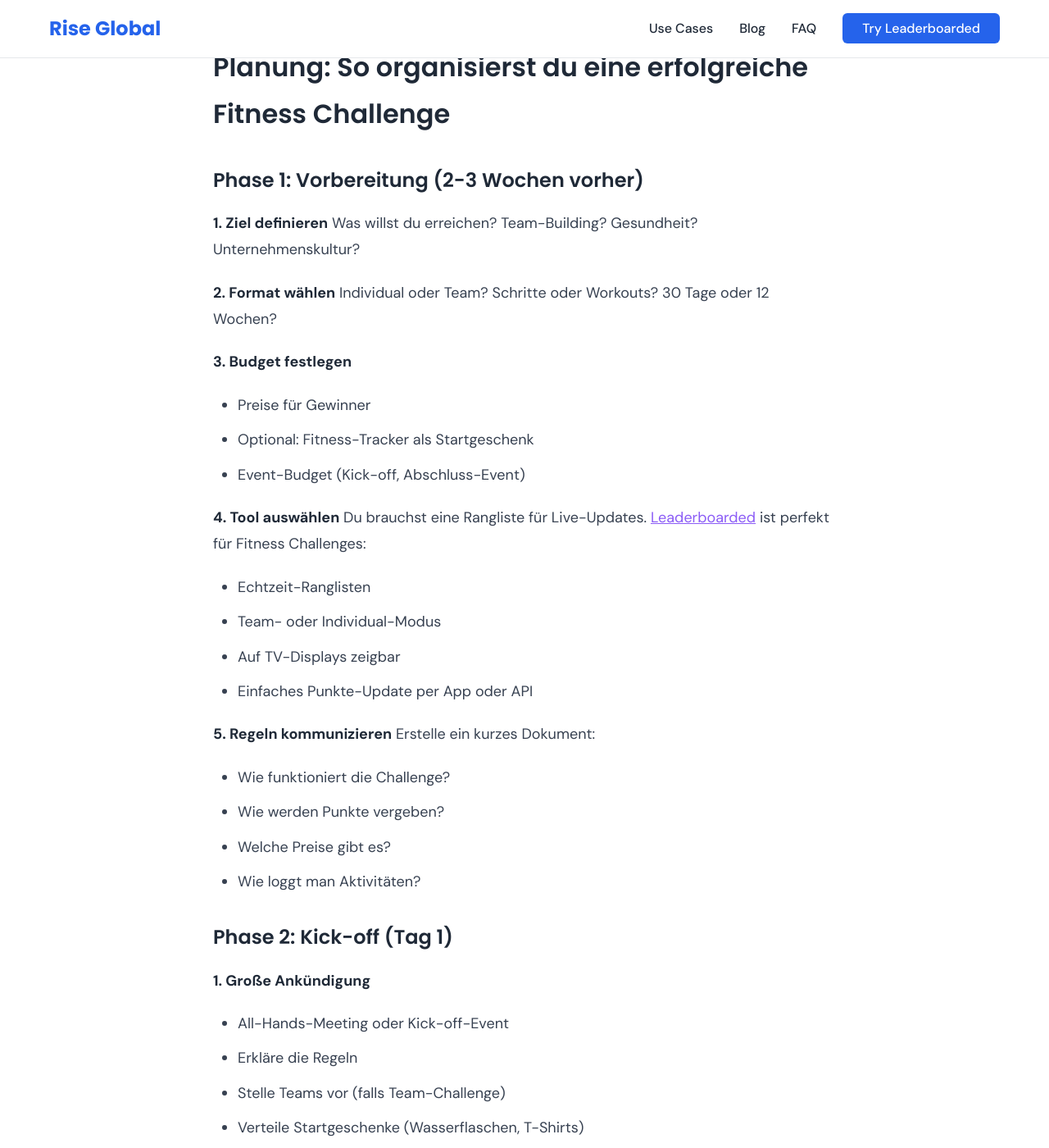
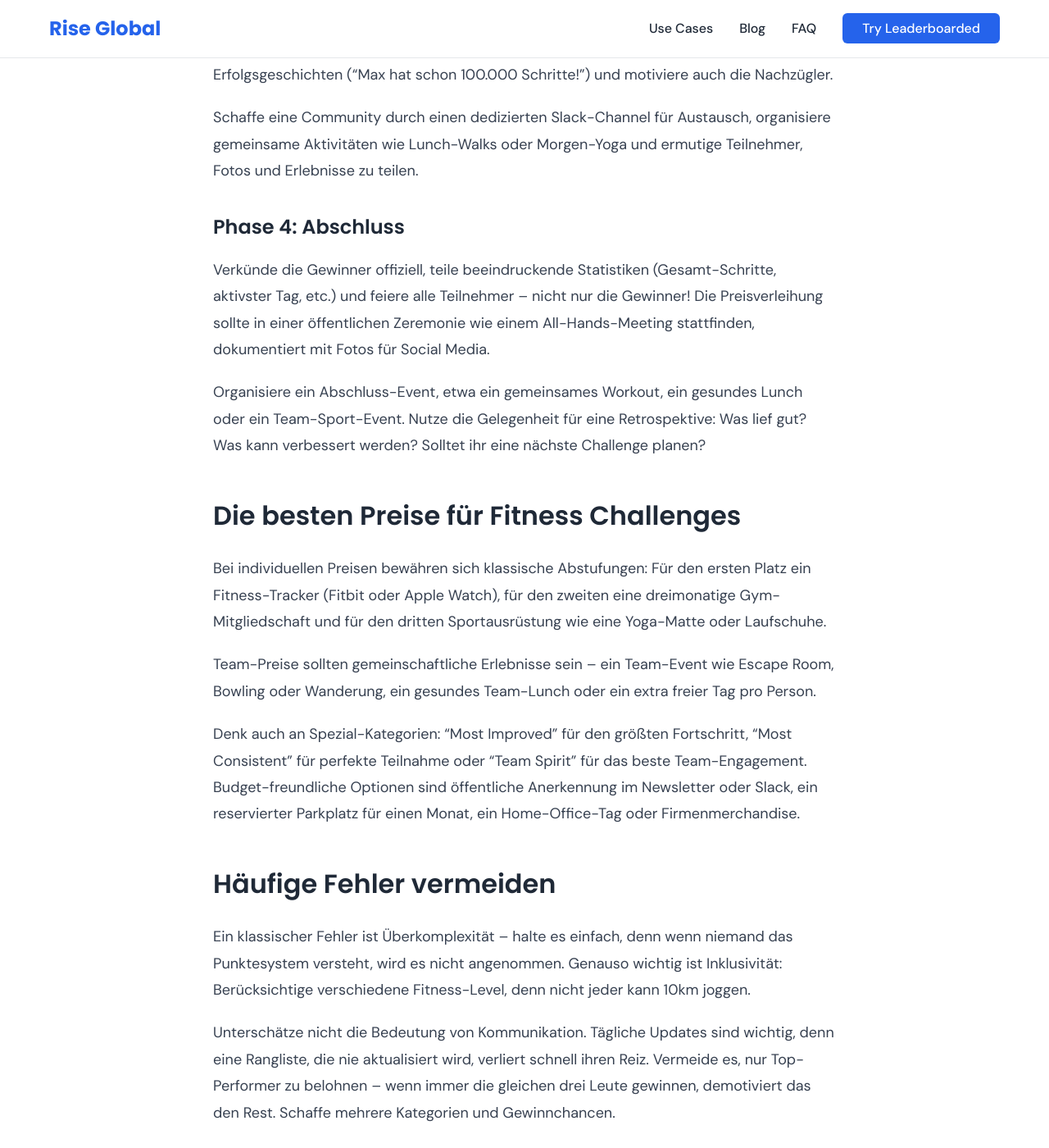
Before and after one commit to caspii/rise.global, a Jekyll site: the page built from _posts/2025-11-15-fitness-challenge-unternehmen.md, in a window 1280 px wide and 1400 px high, scrolled down 5552 px. Shown: the whole window at 82% size. Built offline with Jekyll 4.4.1, drawn with Linux system fonts in a browser that asks for light colours; comment, search, counter and statistics services are not loaded; some of the changed text lies outside the part shown.

```diff
--- a/_posts/2025-11-15-fitness-challenge-unternehmen.md
+++ b/_posts/2025-11-15-fitness-challenge-unternehmen.md
@@ -14,13 +14,10 @@ Eine Fitness Challenge im Unternehmen ist mehr als nur ein Health-Trend – es i
 
 Bürojobs bedeuten oft: 8 Stunden sitzen, wenig Bewegung, steigendes Stresslevel. Eine Fitness Challenge ändert das – und bringt gleichzeitig dein Team zusammen.
 
-**Die Vorteile auf einen Blick:**
-- ✅ Verbessert Gesundheit und Fitness der Mitarbeiter
-- ✅ Reduziert Krankheitstage (bis zu 25%)
-- ✅ Steigert Produktivität und Konzentration
-- ✅ Fördert Teamzusammenhalt und Unternehmenskultur
-- ✅ Zeigt Wertschätzung für Mitarbeiter
-- ✅ Macht Spaß und schafft gemeinsame Erlebnisse
+Die Vorteile sind überzeugend: Eine gut durchgeführte Fitness Challenge verbessert nicht nur die Gesundheit und Fitness der Mitarbeiter, sondern kann auch Krankheitstage um bis zu 25% reduzieren. Gleichzeitig steigert sie Produktivität und Konzentration, fördert den Teamzusammenhalt und zeigt echte Wertschätzung für deine Mitarbeiter – während sie gleichzeitig Spaß macht und gemeinsame Erlebnisse schafft.
+
+![Team bei gemeinsamer Fitness-Aktivität im Büro](/assets/images/fitness-challenge-team.png)
+*Gemeinsame Fitness-Aktivitäten stärken den Teamzusammenhalt und machen Spaß*
 
 ## Die besten Fitness Challenge Ideen
 
@@ -32,21 +29,11 @@ Bürojobs bedeuten oft: 8 Stunden sitzen, wenig Bewegung, steigendes Stresslevel
 **Warum es funktioniert:**
 Jeder kann mitmachen – egal ob Fitness-Profi oder Anfänger. Schritte sammelt man automatisch im Alltag (Treppen statt Aufzug, Spaziergang in der Mittagspause).
 
-**Varianten:**
-- **Individual:** Jeder gegen jeden
-- **Teams:** Sales vs. Marketing vs. Engineering
-- **Gemeinsames Ziel:** "Als Firma schaffen wir 10 Millionen Schritte"
-- **Virtuelle Reise:** "Von Berlin nach München zu Fuß"
+Du kannst die Challenge individuell gestalten (jeder gegen jeden), als Teamwettbewerb (Sales vs. Marketing vs. Engineering), mit einem gemeinsamen Firmenziel ("Als Firma schaffen wir 10 Millionen Schritte") oder als virtuelle Reise ("Von Berlin nach München zu Fuß").
 
-**Setup:**
-- Fitness-Tracker (Fitbit, Apple Watch, Google Fit) oder Smartphone
-- Rangliste für tägliche/wöchentliche Updates
-- Finale Auswertung nach 30 Tagen
+Für das Setup brauchst du Fitness-Tracker wie Fitbit, Apple Watch oder Google Fit – alternativ funktioniert auch ein Smartphone. Wichtig ist eine Rangliste für tägliche oder wöchentliche Updates und eine finale Auswertung nach 30 Tagen.
 
-**Best Practice:**
-- Zeige die Rangliste auf einem TV im Büro
-- Tägliche Updates in Slack mit Top 3
-- Feiere Meilensteine (1 Million Schritte erreicht!)
+Um die Motivation hochzuhalten, solltest du die Rangliste gut sichtbar auf einem TV im Büro zeigen, tägliche Updates in Slack mit den Top 3 teilen und Meilensteine feiern (z.B. "1 Million Schritte erreicht!").
 
 ### 2. Workout-Challenge: Intensität steigern
 
@@ -62,36 +49,18 @@ Mitarbeiter loggen ihre Workouts (Joggen, Gym, Yoga, Schwimmen, Radfahren). Jede
 **Warum es funktioniert:**
 Vielfalt macht es inklusiv. Nicht jeder joggt gern, aber jeder kann seine Lieblingssportart wählen.
 
-**Setup:**
-- Selbst-Logging per Form oder App
-- Wöchentliche Rangliste
-- Optional: Strava/Garmin-Integration
+Das Setup ist flexibel: Nutze Selbst-Logging per Form oder App, erstelle eine wöchentliche Rangliste und integriere optional Strava oder Garmin für automatisches Tracking.
 
-**Best Practice:**
-- Berücksichtige verschiedene Fitness-Level
-- Setze ein Mindest-Ziel (z.B. 3x pro Woche aktiv)
-- Feiere nicht nur Gewinner, sondern auch "Most Improved"
+Wichtig ist, verschiedene Fitness-Level zu berücksichtigen und ein erreichbares Mindest-Ziel zu setzen (z.B. 3x pro Woche aktiv). Feiere nicht nur die Gewinner, sondern auch die "Most Improved"-Teilnehmer, die den größten Fortschritt gemacht haben.
 
 ### 3. Team-Building Fitness Challenge
 
 **Das Konzept:**
 Bilde gemischte Teams (verschiedene Abteilungen) mit 4-5 Leuten. Teams treten in verschiedenen Disziplinen gegeneinander an.
 
-**Mögliche Disziplinen:**
-- Gesamt-Schritte als Team
-- Team-Plank-Challenge (wer hält am längsten?)
-- Team-Lauf (Staffellauf oder virtuell)
-- Team-Yoga-Session
-- Gemeinsames Workout-Ziel
+Mögliche Disziplinen sind Gesamt-Schritte als Team, Team-Plank-Challenges (wer hält am längsten?), Team-Läufe (Staffellauf oder virtuell), Team-Yoga-Sessions oder gemeinsame Workout-Ziele.
 
-**Warum es funktioniert:**
-Teamwettbewerbe schweißen zusammen. Kollegen aus verschiedenen Abteilungen lernen sich kennen.
-
-**Setup:**
-- Lose ziehen für Team-Zusammensetzung
-- Wöchentliche Team-Challenges
-- Punkte-Rangliste für Teams
-- Finale Team-Event (gemeinsames Workout oder Sportturnier)
+Der große Vorteil: Teamwettbewerbe schweißen zusammen und Kollegen aus verschiedenen Abteilungen lernen sich kennen. Ziehe zu Beginn Lose für die Team-Zusammensetzung, plane wöchentliche Team-Challenges ein und führe eine Punkte-Rangliste für Teams. Am Ende steht ein finales Team-Event wie ein gemeinsames Workout oder Sportturnier.
 
 ### 4. Hydration Challenge: Wasser-trinken-Wettbewerb
 
@@ -101,14 +70,9 @@ Mitarbeiter tracken ihre tägliche Wasseraufnahme. Ziel: 2-3 Liter pro Tag für
 **Warum es funktioniert:**
 Einfach umzusetzen, jeder kann mitmachen, direkte gesundheitliche Vorteile (bessere Konzentration, weniger Müdigkeit).
 
-**Setup:**
-- Branded Wasserflaschen als Startgeschenk
-- Tägliches Logging (Slack-Bot oder Form)
-- Rangliste der konsistentesten Teilnehmer
+Das Setup ist einfach: Verteile branded Wasserflaschen als Startgeschenk, implementiere tägliches Logging per Slack-Bot oder Form und erstelle eine Rangliste der konsistentesten Teilnehmer.
 
-**Gamification-Twist:**
-- "7-Tage-Streak" Badge für 7 Tage in Folge
-- Team-Ziel: "Als Firma trinken wir 5.000 Liter"
+Ein Gamification-Twist erhöht die Motivation: Vergib "7-Tage-Streak" Badges für sieben aufeinanderfolgende Tage oder setze ein Team-Ziel wie "Als Firma trinken wir 5.000 Liter".
 
 ### 5. Mobility & Stretch Challenge
 
@@ -118,183 +82,73 @@ Tägliche 10-minütige Mobility- oder Stretching-Sessions. Perfekt für Büro-Mi
 **Warum es funktioniert:**
 Kurze Sessions passen in den Arbeitsalltag. Direkte Erleichterung bei Nacken- und Rückenschmerzen.
 
-**Setup:**
-- Tägliche Video-Anleitung (YouTube oder intern)
-- Gruppen-Sessions vor Arbeitsbeginn oder in der Mittagspause
-- Anwesenheits-Tracking für Rangliste
+Für das Setup empfehlen sich tägliche Video-Anleitungen (YouTube oder intern), Gruppen-Sessions vor Arbeitsbeginn oder in der Mittagspause und Anwesenheits-Tracking für die Rangliste.
 
-**Best Practice:**
-- Biete verschiedene Schwierigkeitsgrade
-- Lade einen Physiotherapeuten ein für Kick-off
-- Mache es social: gemeinsame Sessions statt solo
+Besonders wichtig: Biete verschiedene Schwierigkeitsgrade an, lade einen Physiotherapeuten zum Kick-off ein und mache es social – gemeinsame Sessions funktionieren besser als solo Übungen.
 
 ### 6. Aktiv-Pausen Challenge
 
 **Das Konzept:**
 Jede Stunde eine 2-3 minütige Bewegungspause. Punkte gibt's für Konsistenz.
 
-**Aktivitäten:**
-- 20 Liegestütze
-- 1 Minute Plank
-- Treppen hoch/runter
-- Kurzer Spaziergang um den Block
-- Stretching am Schreibtisch
+Typische Aktivitäten sind 20 Liegestütze, eine Minute Plank, Treppen hoch und runter, ein kurzer Spaziergang um den Block oder Stretching am Schreibtisch.
 
-**Warum es funktioniert:**
-Bekämpft das "8-Stunden-Sitzen-Problem". Steigert Konzentration und reduziert Ermüdung.
-
-**Setup:**
-- Stündlicher Slack-Reminder
-- Selbst-Logging oder Buddy-System
-- Wöchentliche Auswertung
+Das Konzept bekämpft das "8-Stunden-Sitzen-Problem" effektiv, steigert die Konzentration und reduziert Ermüdung. Implementiere stündliche Slack-Reminder, nutze Selbst-Logging oder ein Buddy-System und erstelle wöchentliche Auswertungen.
 
 ## Planung: So organisierst du eine erfolgreiche Fitness Challenge
 
 ### Phase 1: Vorbereitung (2-3 Wochen vorher)
 
-**1. Ziel definieren**
-Was willst du erreichen? Team-Building? Gesundheit? Unternehmenskultur?
+Beginne damit, dein Ziel zu definieren: Was willst du erreichen? Team-Building? Gesundheit? Eine bessere Unternehmenskultur? Dann wähle das passende Format – individual oder Team? Schritte oder Workouts? 30 Tage oder 12 Wochen?
 
-**2. Format wählen**
-Individual oder Team? Schritte oder Workouts? 30 Tage oder 12 Wochen?
+Beim Budget solltest du Preise für Gewinner einplanen, optional Fitness-Tracker als Startgeschenk und ein Event-Budget für Kick-off und Abschluss-Event. Für die Rangliste mit Live-Updates ist [Leaderboarded](https://leaderboarded.com/de/) perfekt geeignet: Es bietet Echtzeit-Ranglisten im Team- oder Individual-Modus, die sich auf TV-Displays zeigen lassen, plus einfaches Punkte-Update per App oder API.
 
-**3. Budget festlegen**
-- Preise für Gewinner
-- Optional: Fitness-Tracker als Startgeschenk
-- Event-Budget (Kick-off, Abschluss-Event)
-
-**4. Tool auswählen**
-Du brauchst eine Rangliste für Live-Updates. [Leaderboarded](https://leaderboarded.com/de/) ist perfekt für Fitness Challenges:
-- Echtzeit-Ranglisten
-- Team- oder Individual-Modus
-- Auf TV-Displays zeigbar
-- Einfaches Punkte-Update per App oder API
-
-**5. Regeln kommunizieren**
-Erstelle ein kurzes Dokument:
-- Wie funktioniert die Challenge?
-- Wie werden Punkte vergeben?
-- Welche Preise gibt es?
-- Wie loggt man Aktivitäten?
+Kommuniziere die Regeln klar in einem kurzen Dokument: Wie funktioniert die Challenge? Wie werden Punkte vergeben? Welche Preise gibt es? Wie loggt man Aktivitäten?
 
 ### Phase 2: Kick-off (Tag 1)
 
-**1. Große Ankündigung**
-- All-Hands-Meeting oder Kick-off-Event
-- Erkläre die Regeln
-- Stelle Teams vor (falls Team-Challenge)
-- Verteile Startgeschenke (Wasserflaschen, T-Shirts)
+Starte mit einer großen Ankündigung im All-Hands-Meeting oder bei einem Kick-off-Event. Erkläre die Regeln, stelle die Teams vor (falls Team-Challenge) und verteile Startgeschenke wie Wasserflaschen oder T-Shirts.
 
-**2. Motivation schaffen**
-- Zeige die Rangliste zum ersten Mal
-- Erkläre die Preise
-- Lade einen Fitness-Experten ein für Tipps
-
-**3. Erste Schritte**
-- Hilf Leuten beim Setup (Fitness-Tracker, App-Download)
-- Starte mit einer gemeinsamen Aktivität (Gruppen-Walk)
+Schaffe Motivation, indem du die Rangliste zum ersten Mal zeigst, die Preise präsentierst und optional einen Fitness-Experten für Tipps einlädst. Hilf den Teilnehmern bei den ersten Schritten mit dem Setup (Fitness-Tracker, App-Download) und starte mit einer gemeinsamen Aktivität wie einem Gruppen-Walk.
 
 ### Phase 3: Während der Challenge
 
-**1. Tägliche Updates**
-- Poste Ranglisten-Updates in Slack
-- Zeige die Live-Rangliste auf TV im Büro
-- Feiere Meilensteine
+Halte das Engagement hoch mit täglichen Updates: Poste Ranglisten-Updates in Slack, zeige die Live-Rangliste auf einem TV im Büro und feiere erreichte Meilensteine. Integriere wöchentliche Mini-Challenges mit Bonus-Punkten für bestimmte Aktivitäten, teile Erfolgsgeschichten ("Max hat schon 100.000 Schritte!") und motiviere auch die Nachzügler.
 
-**2. Engagement hochhalten**
-- Wöchentliche Challenges (Bonus-Punkte für bestimmte Aktivitäten)
-- Teile Erfolgsgeschichten ("Max hat schon 100.000 Schritte!")
-- Motiviere Nachzügler
-
-**3. Community schaffen**
-- Slack-Channel für Austausch
-- Gemeinsame Aktivitäten (Lunch-Walks, Morgen-Yoga)
-- Teile Fotos und Erlebnisse
+Schaffe eine Community durch einen dedizierten Slack-Channel für Austausch, organisiere gemeinsame Aktivitäten wie Lunch-Walks oder Morgen-Yoga und ermutige Teilnehmer, Fotos und Erlebnisse zu teilen.
 
 ### Phase 4: Abschluss
 
-**1. Finale Auswertung**
-- Verkünde Gewinner offiziell
-- Teile Statistiken (Gesamt-Schritte, aktivster Tag, etc.)
-- Feiere alle Teilnehmer (nicht nur Gewinner!)
+Verkünde die Gewinner offiziell, teile beeindruckende Statistiken (Gesamt-Schritte, aktivster Tag, etc.) und feiere alle Teilnehmer – nicht nur die Gewinner! Die Preisverleihung sollte in einer öffentlichen Zeremonie wie einem All-Hands-Meeting stattfinden, dokumentiert mit Fotos für Social Media.
 
-**2. Preisverleihung**
-- Öffentliche Zeremonie (All-Hands-Meeting)
-- Fotos und Social Media
-- Überreiche Preise feierlich
-
-**3. Abschluss-Event**
-- Gemeinsames Workout
-- Gesundes Lunch
-- Team-Sport-Event
-
-**4. Retrospektive**
-- Was lief gut?
-- Was kann verbessert werden?
-- Nächste Challenge planen?
+Organisiere ein Abschluss-Event, etwa ein gemeinsames Workout, ein gesundes Lunch oder ein Team-Sport-Event. Nutze die Gelegenheit für eine Retrospektive: Was lief gut? Was kann verbessert werden? Solltet ihr eine nächste Challenge planen?
 
 ## Die besten Preise für Fitness Challenges
 
-**Individuelle Preise:**
-- 🥇 1. Platz: Fitness-Tracker (Fitbit, Apple Watch)
-- 🥈 2. Platz: Gym-Mitgliedschaft (3 Monate)
-- 🥉 3. Platz: Sportausrüstung (Yoga-Matte, Laufschuhe)
+Bei individuellen Preisen bewähren sich klassische Abstufungen: Für den ersten Platz ein Fitness-Tracker (Fitbit oder Apple Watch), für den zweiten eine dreimonatige Gym-Mitgliedschaft und für den dritten Sportausrüstung wie eine Yoga-Matte oder Laufschuhe.
 
-**Team-Preise:**
-- Team-Event (Escape Room, Bowling, Wanderung)
-- Gesundes Team-Lunch
-- Extra freier Tag pro Person
+Team-Preise sollten gemeinschaftliche Erlebnisse sein – ein Team-Event wie Escape Room, Bowling oder Wanderung, ein gesundes Team-Lunch oder ein extra freier Tag pro Person.
 
-**Spezial-Kategorien:**
-- "Most Improved" - größter Fortschritt
-- "Most Consistent" - nie einen Tag verpasst
-- "Team Spirit" - bestes Team-Engagement
-
-**Budget-freundliche Optionen:**
-- Öffentliche Anerkennung (Newsletter, Slack)
-- Parkplatz für einen Monat
-- Home-Office-Tag
-- Firmenmerchandise
+Denk auch an Spezial-Kategorien: "Most Improved" für den größten Fortschritt, "Most Consistent" für perfekte Teilnahme oder "Team Spirit" für das beste Team-Engagement. Budget-freundliche Optionen sind öffentliche Anerkennung im Newsletter oder Slack, ein reservierter Parkplatz für einen Monat, ein Home-Office-Tag oder Firmenmerchandise.
 
 ## Häufige Fehler vermeiden
 
-### ❌ Fehler 1: Zu kompliziert
-Halte es einfach. Wenn niemand das Punktesystem versteht, wird es nicht angenommen.
+Ein klassischer Fehler ist Überkomplexität – halte es einfach, denn wenn niemand das Punktesystem versteht, wird es nicht angenommen. Genauso wichtig ist Inklusivität: Berücksichtige verschiedene Fitness-Level, denn nicht jeder kann 10km joggen.
 
-### ❌ Fehler 2: Nicht inklusiv
-Berücksichtige verschiedene Fitness-Level. Nicht jeder kann 10km joggen.
+Unterschätze nicht die Bedeutung von Kommunikation. Tägliche Updates sind wichtig, denn eine Rangliste, die nie aktualisiert wird, verliert schnell ihren Reiz. Vermeide es, nur Top-Performer zu belohnen – wenn immer die gleichen drei Leute gewinnen, demotiviert das den Rest. Schaffe mehrere Kategorien und Gewinnchancen.
 
-### ❌ Fehler 3: Zu wenig Kommunikation
-Tägliche Updates sind wichtig. Eine Rangliste, die nie aktualisiert wird, verliert ihren Reiz.
-
-### ❌ Fehler 4: Nur Top-Performer belohnen
-Wenn immer die gleichen 3 Leute gewinnen, demotiviert das den Rest. Schaffe mehrere Kategorien.
-
-### ❌ Fehler 5: Keine Follow-up
-Eine einmalige Challenge ist nett, aber nachhaltiger Impact entsteht durch Wiederholung (z.B. quartalsweise).
+Der letzte große Fehler ist fehlendes Follow-up. Eine einmalige Challenge ist nett, aber nachhaltiger Impact entsteht durch regelmäßige Wiederholung, etwa quartalsweise.
 
 ## Tools und Tech-Setup
 
-**Tracking:**
-- Fitness-Tracker: Fitbit, Apple Watch, Garmin
-- Apps: Google Fit, Apple Health, Strava
-- Selbst-Logging: Google Forms, Typeform
+Für das Tracking eignen sich Fitness-Tracker wie Fitbit, Apple Watch oder Garmin, Apps wie Google Fit, Apple Health oder Strava, oder Selbst-Logging über Google Forms oder Typeform.
 
-**Ranglisten:**
-[Leaderboarded](https://leaderboarded.com/de/) ist ideal für Fitness Challenges:
-- Erstelle Teams oder Individual-Ranglisten
-- Aktualisiere Punkte manuell oder per API
-- Zeige die Rangliste auf TV-Displays im Büro
-- Echtzeit-Updates für maximale Motivation
+Für Ranglisten ist [Leaderboarded](https://leaderboarded.com/de/) ideal: Du kannst Teams oder Individual-Ranglisten erstellen, Punkte manuell oder per API aktualisieren, die Rangliste auf TV-Displays im Büro zeigen und von Echtzeit-Updates für maximale Motivation profitieren.
 
-**Kommunikation:**
-- Slack oder Microsoft Teams für Updates
-- E-Mail für wöchentliche Zusammenfassungen
-- TV-Displays für Live-Ranglisten
+![Digitale Rangliste für Fitness Challenge](/assets/images/fitness-challenge-leaderboard.png)
+*Eine gut sichtbare Rangliste hält die Motivation während der gesamten Challenge hoch*
 
-**Optional - Integration:**
-- Zapier für automatische Updates aus Strava/Fitbit
-- API-Integration mit Leaderboarded
+Die Kommunikation läuft am besten über Slack oder Microsoft Teams für tägliche Updates, E-Mail für wöchentliche Zusammenfassungen und TV-Displays für Live-Ranglisten. Optional kannst du Zapier für automatische Updates aus Strava oder Fitbit nutzen oder eine API-Integration mit Leaderboarded einrichten.
 
 ## Erfolgsgeschichten: Beispiele aus der Praxis
 
@@ -330,18 +184,9 @@ Wenn du statt Fitness Challenge lieber ein Sport-Turnier organisieren möchtest
 
 ## Fazit: Fitness Challenges lohnen sich
 
-Eine gut organisierte Fitness Challenge bringt messbare Vorteile:
-- ✅ Gesündere, fittere Mitarbeiter
-- ✅ Stärkerer Teamzusammenhalt
-- ✅ Bessere Unternehmenskultur
-- ✅ Weniger Krankheitstage
-- ✅ Höhere Motivation und Produktivität
+Eine gut organisierte Fitness Challenge bringt messbare Vorteile: gesündere und fittere Mitarbeiter, stärkeren Teamzusammenhalt, eine bessere Unternehmenskultur, weniger Krankheitstage und höhere Motivation plus Produktivität.
 
-Die Organisation ist einfacher als du denkst:
-1. Wähle ein Format (Schritte, Workouts, Teams)
-2. Erstelle eine Rangliste mit [Leaderboarded](https://leaderboarded.com/de/)
-3. Kommuniziere klar und motiviere täglich
-4. Feiere Erfolge und plane die nächste Challenge
+Die Organisation ist einfacher als du denkst: Wähle ein Format (Schritte, Workouts, Teams), erstelle eine Rangliste mit [Leaderboarded](https://leaderboarded.com/de/), kommuniziere klar und motiviere täglich, dann feiere die Erfolge und plane die nächste Challenge.
 
 **Der beste Zeitpunkt?** Jetzt. Starte mit einer 30-Tage Schritte-Challenge und schaue, wie dein Team reagiert. Die meisten Unternehmen sind überrascht, wie gut es ankommt.
 
```
Also changed, not shown: CLAUDE.md (+44 -0 lines), _posts/2025-01-19-moving-forward-from-rise-global.md (+6 -0 lines), _posts/2025-11-15-gamification-beispiele-unternehmen.md (+23 -97 lines), 6 other files.
